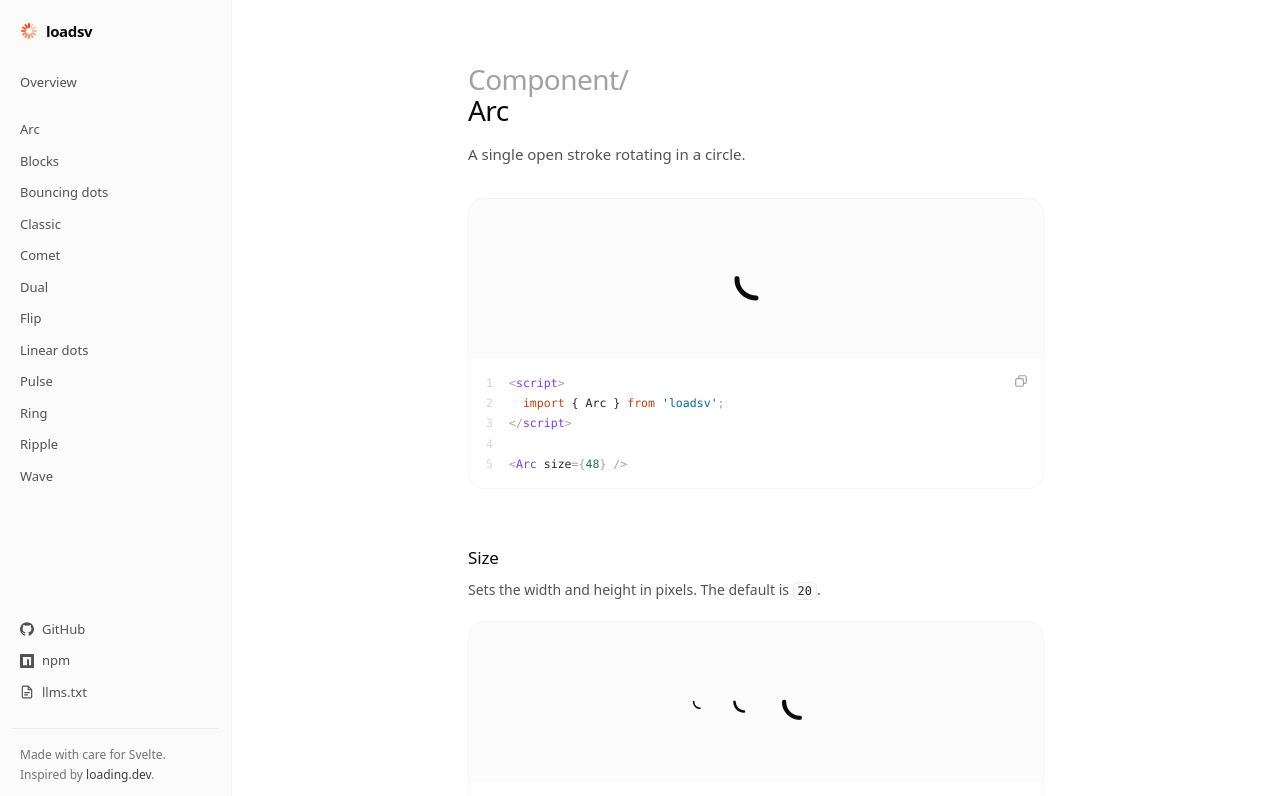
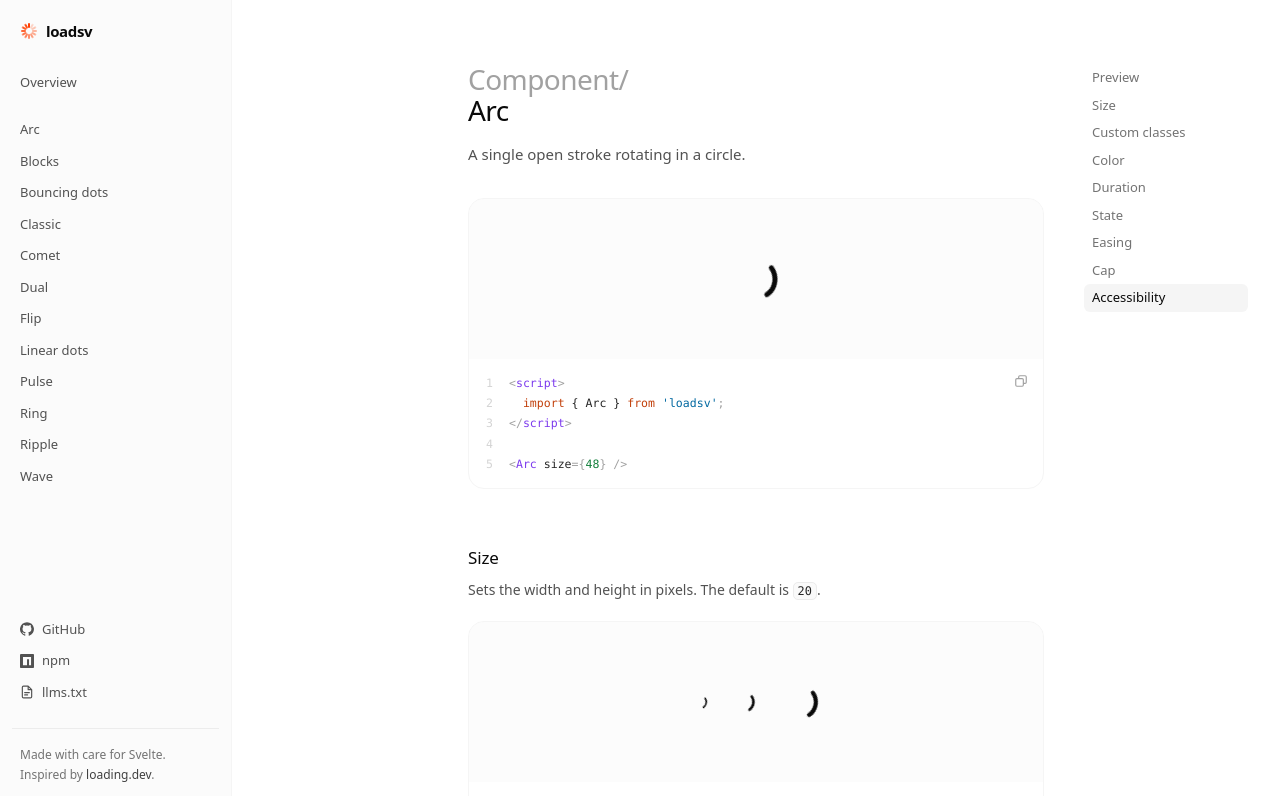
Before and after one commit to PedroLunet/loadsv, a SvelteKit app: page /spinners/arc in a window 1280 px wide. Shown: the top 796 px of the page. Built offline with nearby package versions, Linux system fonts and the light colour scheme.

Commit message:
feat(site): add table of contents with scroll tracking

```diff
--- a/src/routes/spinners/[slug]/+page.svelte
+++ b/src/routes/spinners/[slug]/+page.svelte
@@ -3,6 +3,7 @@
 	import { neighbours } from '$site/catalog';
 	import Demo from '$site/components/Demo.svelte';
 	import Prose from '$site/components/Prose.svelte';
+	import Toc from '$site/components/Toc.svelte';
 	import { PREVIEW_SIZE, sections } from '$site/docs';
 
 	let { data } = $props();
@@ -10,6 +11,7 @@
 	const entry = $derived(data.entry);
 	const content = $derived(sections(entry));
 	const [previous, next] = $derived(neighbours(entry));
+	const toc = $derived([{ id: 'preview', title: 'Preview' }, ...content]);
 </script>
 
 <svelte:head>
@@ -59,4 +61,8 @@
 			</a>
 		</nav>
 	</article>
+
+	<aside class="hidden xl:block">
+		<div class="sticky top-16"><Toc items={toc} /></div>
+	</aside>
 </div>
--- /dev/null
+++ b/src/site/components/Toc.svelte
@@ -0,0 +1,54 @@
+<script lang="ts">
+	let { items }: { items: { id: string; title: string }[] } = $props();
+
+	/** Distance from the top of the viewport at which a section counts as the current one. */
+	const OFFSET = 120;
+
+	let active = $state<string>();
+
+	$effect(() => {
+		let frame = 0;
+
+		const update = () => {
+			frame = 0;
+			let current: string | undefined = items[0]?.id;
+			for (const { id } of items) {
+				const top = document.getElementById(id)?.getBoundingClientRect().top;
+				if (top !== undefined && top < OFFSET) current = id;
+			}
+			// Short final sections can never reach the top; at the bottom of the page, the last one wins.
+			const { scrollHeight } = document.documentElement;
+			if (innerHeight + scrollY >= scrollHeight - 2) current = items.at(-1)?.id;
+			active = current;
+		};
+
+		const schedule = () => {
+			if (!frame) frame = requestAnimationFrame(update);
+		};
+
+		update();
+		addEventListener('scroll', schedule, { passive: true });
+		addEventListener('resize', schedule, { passive: true });
+		return () => {
+			removeEventListener('scroll', schedule);
+			removeEventListener('resize', schedule);
+			cancelAnimationFrame(frame);
+		};
+	});
+</script>
+
+<nav aria-label="On this page" class="text-[13px]">
+	<ul>
+		{#each items as item (item.id)}
+			<li>
+				<a
+					href="#{item.id}"
+					aria-current={active === item.id ? 'location' : undefined}
+					class="block rounded-md px-2 py-1 text-neutral-500 transition-colors duration-150 hover:text-neutral-950 aria-[current=location]:bg-neutral-100 aria-[current=location]:text-neutral-950"
+				>
+					{item.title}
+				</a>
+			</li>
+		{/each}
+	</ul>
+</nav>
```
